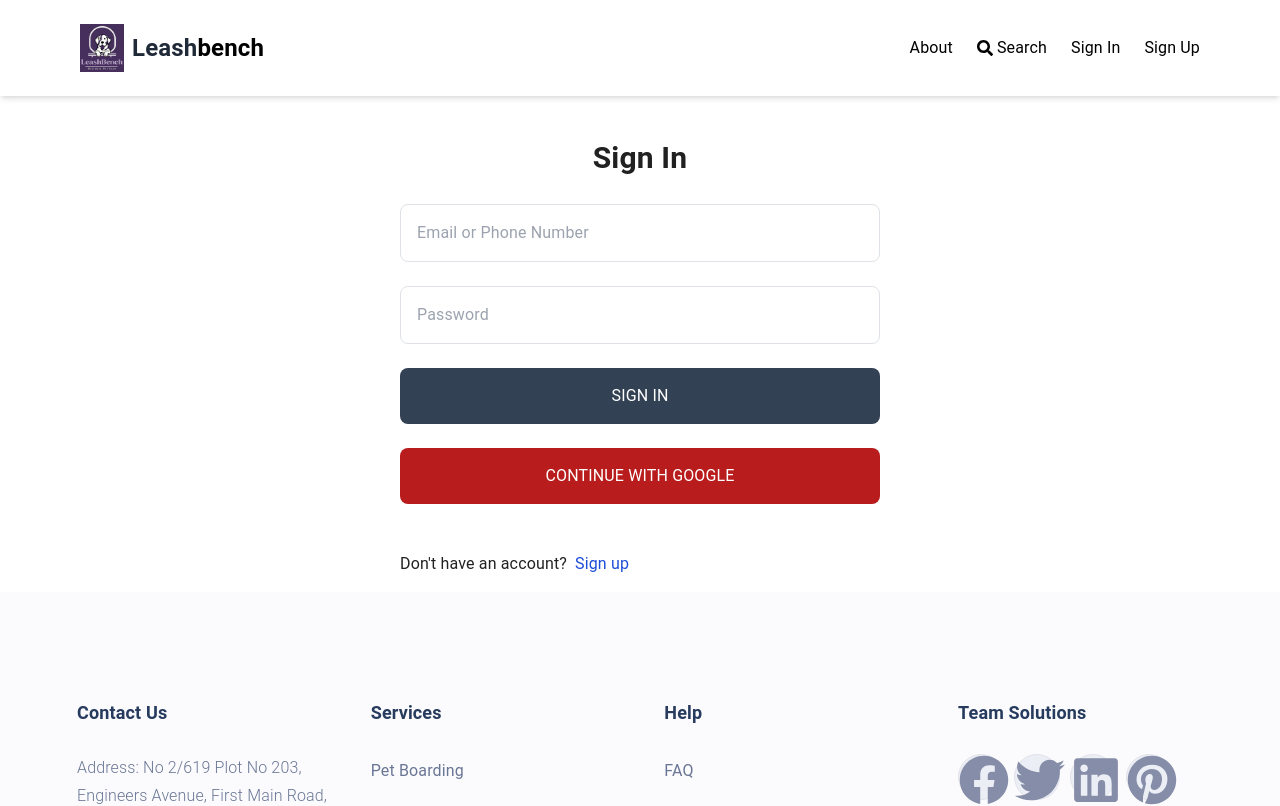
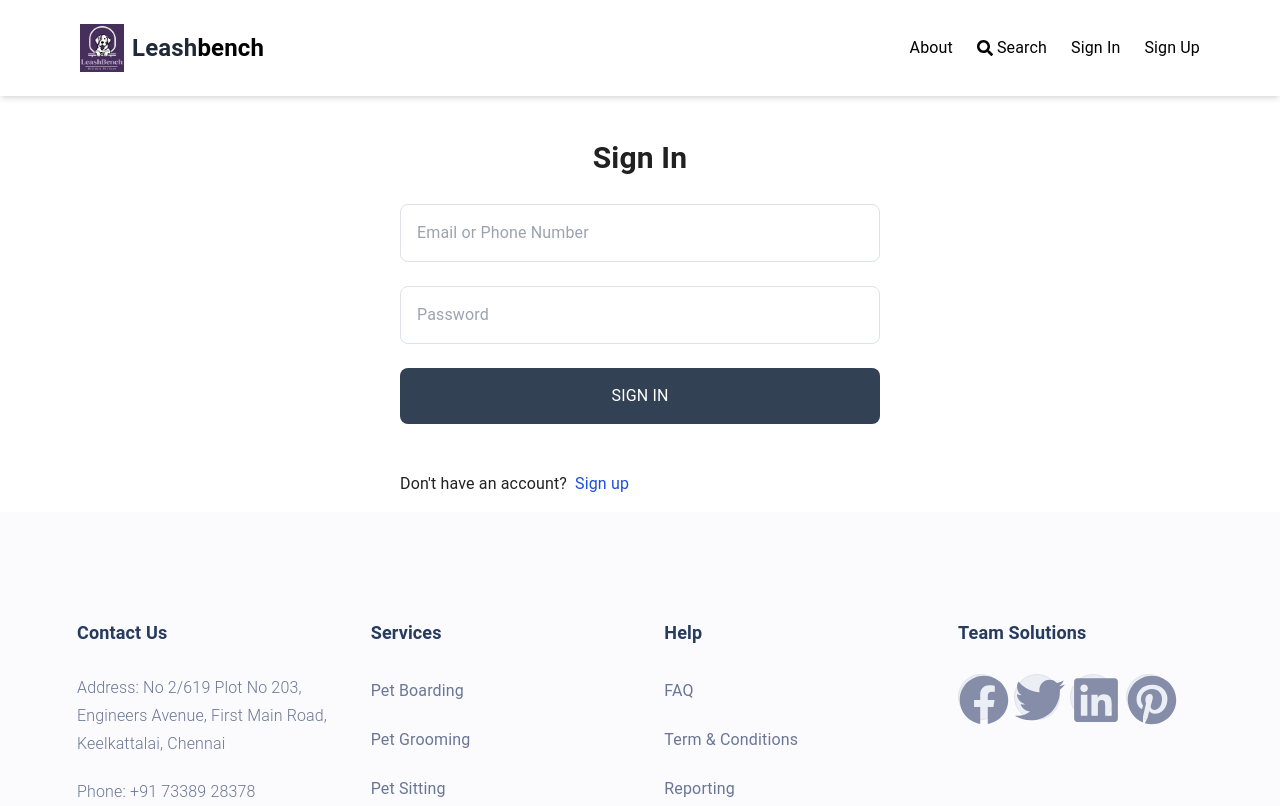
Before and after one commit to amalpm07/Spiralreports, a React (Vite) app: page /sign-in in a window 1280 px wide. Shown: the top 806 px of the page. Built offline with nearby package versions, Linux system fonts and the light colour scheme; no server answers.

Commit message:
Booking fixed

```diff
--- a/src/components/OAuth.jsx
+++ /dev/null
@@ -1,44 +0,0 @@
-import { GoogleAuthProvider, getAuth, signInWithPopup } from 'firebase/auth';
-import { app } from '../firebase';
-import { useDispatch } from 'react-redux';
-import { signInSuccess } from '../redux/user/userSlice';
-import { useNavigate } from 'react-router-dom';
-
-export default function OAuth() {
-  const dispatch = useDispatch();
-  const navigate = useNavigate();
-  const handleGoogleClick = async () => {
-    try {
-      const provider = new GoogleAuthProvider();
-      const auth = getAuth(app);
-
-      const result = await signInWithPopup(auth, provider);
-
-      const res = await fetch('/api/auth/google', {
-        method: 'POST',
-        headers: {
-          'Content-Type': 'application/json',
-        },
-        body: JSON.stringify({
-          name: result.user.displayName,
-          email: result.user.email,
-          photo: result.user.photoURL,
-        }),
-      });
-      const data = await res.json();
-      dispatch(signInSuccess(data));
-      navigate('/profile');
-    } catch (error) {
-      console.log('could not sign in with google', error);
-    }
-  };
-  return (
-    <button
-      onClick={handleGoogleClick}
-      type='button'
-      className='bg-red-700 text-white p-3 rounded-lg uppercase hover:opacity-95'
-    >
-      Continue with google
-    </button>
-  );
-}
--- a/src/pages/Booking.jsx
+++ b/src/pages/Booking.jsx
@@ -141,7 +141,10 @@ const BookingForm = () => {
 
   const acceptedPetTypes = listingDetails.acceptedPetTypes || [];
   const acceptedPetSizes = listingDetails.acceptedPetSizes || [];
-console.log(listing);
+
+console.log('Listing data:', listing);
+const chargeValue = listing?.answer.find(item => item.answer.question_id === 38)?.answer.ans;
+console.log('Charge value:', chargeValue);
 
   useEffect(() => {
     const fetchQuestions = async () => {
@@ -196,6 +199,16 @@ console.log(listing);
       }
 
       const currentDate = new Date();
+
+      // Check charge and ensure it's a valid number
+      const chargeValue = listing?.answer.find(item => item.answer.question_id === 40)?.answer.ans;
+      const charge = typeof chargeValue === 'number' ? chargeValue : parseFloat(chargeValue);
+
+      // If charge is not a valid number, handle the error
+      if (isNaN(charge)) {
+        throw new Error('Invalid charge value. Please check the listing details.');
+      }
+
       let bookingData = {
         customerName: currentUser?.userName || "Guest",
         providerId: listing?.serviceHome?.userId,
@@ -203,7 +216,7 @@ console.log(listing);
         bookingDate: currentDate.toISOString(),
         serviceFromDate: checkInDate.toISOString(),
         serviceToDate: checkOutDate.toISOString(),
-        charge: listing?.answer.find(item => item.answer.question_id === 38)?.answer.ans,
+        charge: charge,
         isCancelled: false,
         isConfirmed: false,
         isCompleted: false,
@@ -217,6 +230,7 @@ console.log(listing);
         }))
       };
 
+      // The rest of your existing booking logic remains unchanged
       if (!currentUser) {
         const userAdd = {
           email,
@@ -236,12 +250,12 @@ console.log(listing);
         }
 
         const userData = await addUserRes.json();
-        dispatch({ type: 'SET_CURRENT_USER', payload: userData }); // Update currentUser state with the fetched user data
+        dispatch({ type: 'SET_CURRENT_USER', payload: userData });
 
         // Update bookingData with the guest user's details
         bookingData = {
           ...bookingData,
-          customer_id: userData.id, // Assuming userData.id is provided by the API response
+          customer_id: userData.id,
         };
       }
 
@@ -251,8 +265,8 @@ console.log(listing);
           'Content-Type': 'application/json',
         },
         body: JSON.stringify({
-          bookingModel: bookingData,
-          userType: currentUser ? "Customer" : "guest" // Set userType based on currentUser existence
+          bookingModel: bookingData, // Ensure bookingModel is wrapped properly
+          userType: currentUser ? "Customer" : "guest"
         })
       });
 
@@ -266,7 +280,7 @@ console.log(listing);
         newAnswers: Object.keys(answers).map((questionId) => ({
           id: 0,
           question_id: parseInt(questionId),
-          customer_id: currentUser?.id || userData.id, // Use 0 for guest user
+          customer_id: currentUser?.id || userData.id,
           ans: String(answers[questionId]),
         }))
       };
@@ -282,8 +296,6 @@ console.log(listing);
       if (!answersRes.ok) {
         throw new Error('Failed to add answers');
       }
-
-      const answersResult = await answersRes.text();
 
       handleNotification('Booking successful!', 'success');
       navigate('/payment', { state: { bookingResponse: bookingResult } });
--- a/src/pages/Bookings.jsx
+++ b/src/pages/Bookings.jsx
@@ -141,6 +141,7 @@ const BookingForm = () => {
   const currentUser = useSelector((state) => state.user.currentUser);
   const listingDetails = listing || {};
 console.log(listingDetails.serviceHome.id);
+console.log(listing);
 
   const acceptedPetTypes = listingDetails.acceptedPetTypes || [];
   const acceptedPetSizes = listingDetails.acceptedPetSizes || [];
@@ -188,14 +189,17 @@ console.log(listingDetails.serviceHome.id);
         }
 
         const currentDate = new Date();
+        const charge = listing?.answer.find(item => item.answer.question_id === 40)?.answer.ans;
+
         let bookingData = {
             customerName: currentUser?.userName || "Guest",
+            customerId:currentUser?.id,
             providerId: listing?.serviceHome?.userId,
             serviceName: listing?.serviceHome?.serviceName || "Default Service Name",
             bookingDate: currentDate.toISOString(),
             serviceFromDate: checkInDate.toISOString(),
             serviceToDate: checkOutDate.toISOString(),
-        charge: listing?.answer.find(item => item.answer.question_id === 38)?.answer.ans,
+            charge: charge,
             isCancelled: false,
             isConfirmed: false,
             isCompleted: false,
@@ -204,21 +208,21 @@ console.log(listingDetails.serviceHome.id);
             answers: Object.keys(answers).map((questionId) => ({
                 id: 0,
                 question_id: parseInt(questionId),
-          customer_id: currentUser?.id || 0, // Use 0 for guest user
-          ans: answers[questionId] || '', // Handle empty answers
+                customer_id: currentUser?.id || 0,
+                ans: answers[questionId] || '',
             }))
         };
 
-      // Book the service
+        // Wrap the bookingData in the expected request format
         const bookingRes = await fetch('https://hibow.in/api/Booking/BookAService', {
             method: 'POST',
             headers: {
                 'Content-Type': 'application/json',
             },
             body: JSON.stringify({
-          bookingModel: bookingData,
-          userType: currentUser ? "Customer" : "guest"
-        })
+                BookingModel: bookingData, // Correctly wrap bookingData in BookingModel
+                userType: currentUser ? "Customer" : "guest",
+            }),
         });
 
         if (!bookingRes.ok) {
@@ -256,6 +260,7 @@ console.log(listingDetails.serviceHome.id);
         setError(error.message);
     }
 }, [checkInDate, checkOutDate, answers, currentUser, listing, navigate]);
+
 
   const handleAnswerChange = useCallback((questionId, answer) => {
     setAnswers(prevAnswers => ({
--- a/src/pages/SignIn.jsx
+++ b/src/pages/SignIn.jsx
@@ -8,7 +8,6 @@ import {
   signInSuccess,
   signInFailure,
 } from '../redux/user/userSlice';
-import OAuth from '../components/OAuth';
 
 const SignIn = () => {
   const [formData, setFormData] = useState({ userName: '', password: '' });
@@ -106,7 +105,7 @@ const SignIn = () => {
         >
           {loading ? 'Signing In...' : 'Sign In'}
         </motion.button>
-        <OAuth />
+
       </form>
       <div className="flex gap-2 mt-5">
         <p>Don't have an account?</p>
```
Lines whose indentation alone changed are shown as unchanged.
